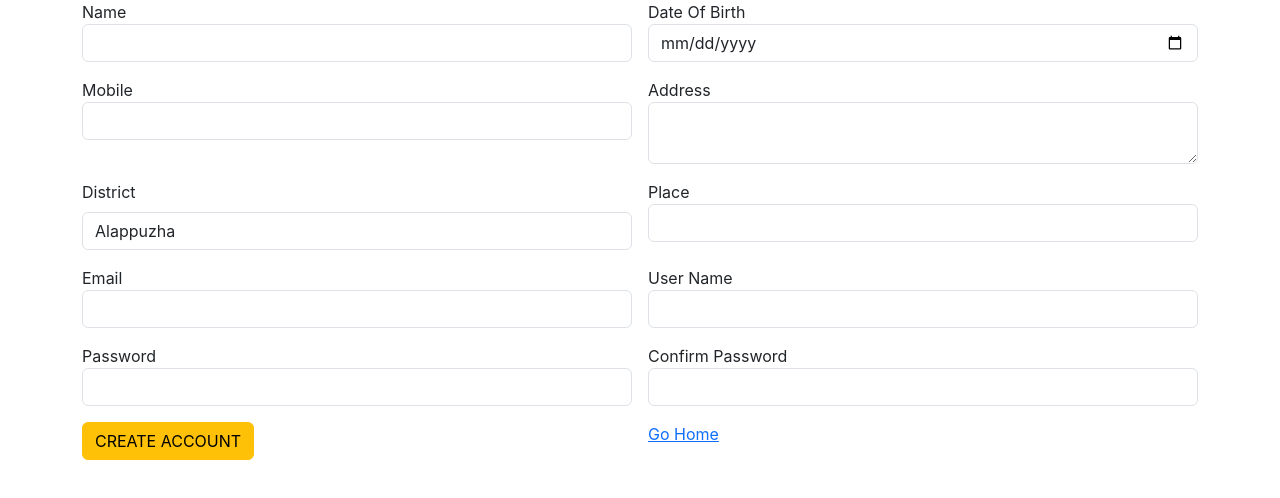
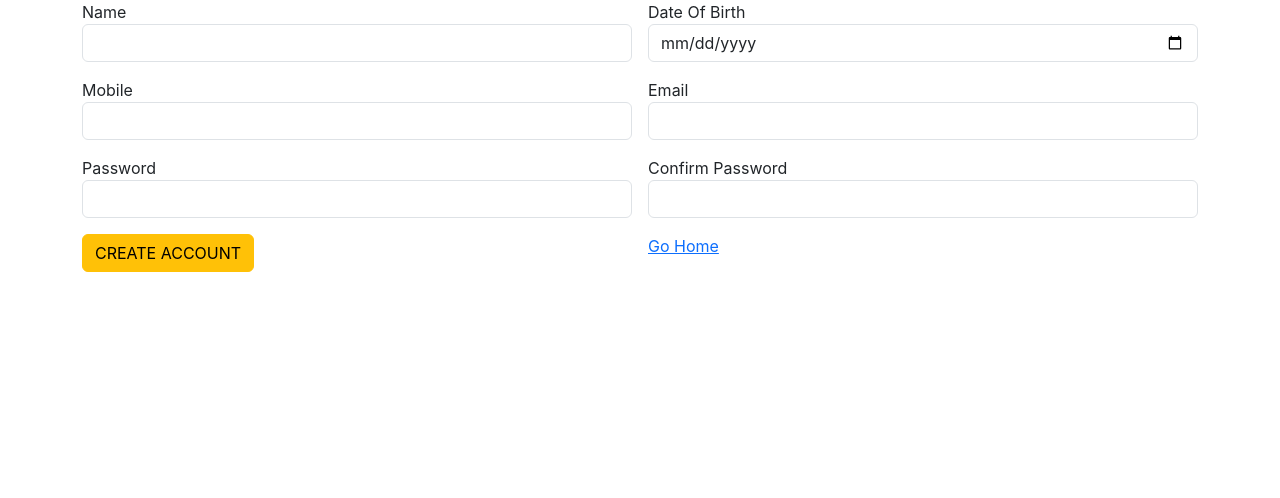
Before and after one commit to ebinthomas01/blog-app-frontend, a React (Create React App) app: page /AddUser in a window 1280 px wide. Shown: the top 498 px of the page. Built offline with nearby package versions, Linux system fonts and the light colour scheme.

Commit message:
Add user UI edited

```diff
--- a/src/components/AddUser.jsx
+++ b/src/components/AddUser.jsx
@@ -24,42 +24,12 @@ const AddUser = () => {
                   <label htmlFor="" className="label fomr-label">Mobile</label>
                   <input type="text" className="form-control"  />
                   </div>
-                  <div className="col col-12 col-sm-6 col-md-6 col-lg-6 col-xl-6 col-xxl-6">
-                  <label htmlFor="" className="label fomr-label">Address</label>
-                  <textarea name="address" id="" className="form-control"  ></textarea>
-                  </div>
 
-                  <div className="col col-12 col-sm-6 col-md-6 col-lg-6 col-xl-6 col-xxl-6">
-                  <label htmlFor="" className="label form-label">District</label>
-                  <select name="blood" id="" className="form-control">
-                    <option value="	Alappuzha">	Alappuzha</option>
-                    <option value="Ernakulam">Ernakulam</option>
-                    <option value="Idukki">Idukki</option>
-                    <option value="Kannur">Kannur</option>
-                    <option value="Kasaragod">	Kasaragod</option>
-                    <option value="Kollam">Kollam</option>
-                    <option value="Kottayam">Kottayam</option>
-                    <option value="Kozhikode">Kozhikode</option>
-                    <option value="Malappuram">Malappuram</option>
-                    <option value="Palakkad">Palakkad</option>
-                    <option value="Pathanamthitta">Pathanamthitta</option>
-                    <option value="Thiruvananthapuram">Thiruvananthapuram</option>
-                    <option value="Thrissur">Thrissur</option>
-                    <option value="Wayanad">Wayanad</option>
-                  </select>
-                  </div>
-                  <div className="col col-12 col-sm-6 col-md-6 col-lg-6 col-xl-6 col-xxl-6">
-                  <label htmlFor="" className="label fomr-label">Place</label>
-                  <input type="text" className="form-control" name='place'  />
-                  </div>
                   <div className="col col-12 col-sm-6 col-md-6 col-lg-6 col-xl-6 col-xxl-6">
                   <label htmlFor="" className="label fomr-label">Email</label>
                   <input type="text" className="form-control" name='email'  />
                   </div>
-                  <div className="col col-12 col-sm-6 col-md-6 col-lg-6 col-xl-6 col-xxl-6">
-                  <label htmlFor="" className="label fomr-label">User Name</label>
-                  <input type="text" className="form-control" name='username' />
-                  </div>
+
                   <div className="col col-12 col-sm-6 col-md-6 col-lg-6 col-xl-6 col-xxl-6">
                   <label htmlFor="" className="label fomr-label">Password</label>
                   <input type="text" className="form-control" name='password'  />
```
